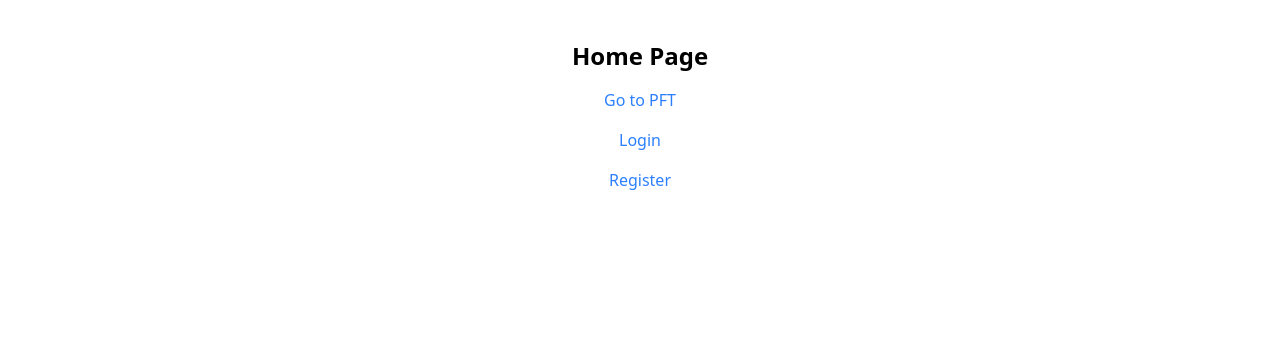
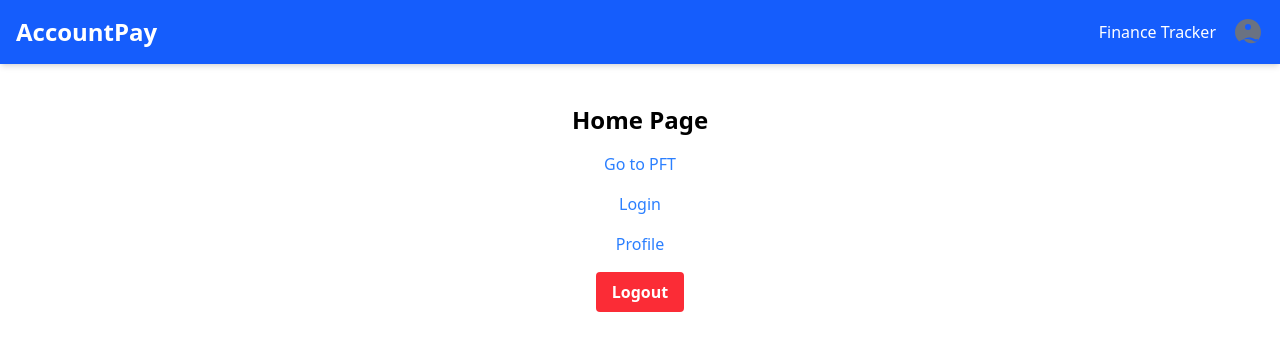
Before and after one commit to MohamedAshik22/accountpay, a React (Vite) app: page / in a window 1280 px wide. Shown: the top 350 px of the page. Built offline with nearby package versions, Linux system fonts and the light colour scheme; no server answers; sample sign-in values are in the browser's storage.

Commit message:
modified login header

```diff
--- a/package.json
+++ b/package.json
@@ -11,7 +11,9 @@
   },
   "dependencies": {
     "@tailwindcss/vite": "^4.1.5",
+    "@types/jwt-decode": "^3.1.0",
     "axios": "^1.9.0",
+    "jwt-decode": "^4.0.0",
     "lucide-react": "^0.507.0",
     "react": "^19.0.0",
     "react-dom": "^19.0.0",
@@ -20,9 +22,9 @@
   },
   "devDependencies": {
     "@eslint/js": "^9.22.0",
+    "@types/node": "^20.11.30",
     "@types/react": "^19.0.10",
     "@types/react-dom": "^19.0.4",
-    "@types/node": "^20.11.30",
     "@vitejs/plugin-react": "^4.3.4",
     "eslint": "^9.22.0",
     "eslint-plugin-react-hooks": "^5.2.0",
--- a/src/App.tsx
+++ b/src/App.tsx
@@ -1,21 +1,36 @@
-import { Routes, Route } from 'react-router-dom';
+import { Routes, Route, useLocation } from 'react-router-dom';
 import Home from './pages/Home';
 import './App.css';
 import IncomeExpense from './pages/PersonalFinanceTracker';
 import LoginPage from './pages/Login';
 import RegisterPage from './pages/Register';
-
+import ProtectedRoute from './components/ProtectedRoute';
+import Profile from './components/Profile';
+import Header from './components/Header';
 
 function App() {
+  const location = useLocation();
+
+  // Routes where header should not be shown
+  const noHeaderRoutes = ['/login', '/register'];
+
   return (
-    <div>
+    <div className="flex flex-col min-h-screen">
+      {!noHeaderRoutes.includes(location.pathname) && <Header />}
+      <main className="flex-grow">
+        <Routes>
+          {/* Public Routes */}
+          <Route path="/login" element={<LoginPage />} />
+          <Route path="/register" element={<RegisterPage />} />
 
-      <Routes>
-        <Route path="/" element={<Home />} />
-        <Route path="/login" element={<LoginPage />} />
-        <Route path="/register" element={<RegisterPage />} />
-        <Route path="/pftracker" element={<IncomeExpense />} />
-      </Routes>
+          {/* Protected Routes */}
+          <Route element={<ProtectedRoute />}>
+            <Route path="/" element={<Home />} />
+            <Route path="/pftracker" element={<IncomeExpense />} />
+            <Route path="/profile" element={<Profile />} />
+          </Route>
+        </Routes>
+      </main>
     </div>
   );
 }
--- /dev/null
+++ b/src/components/Header.tsx
@@ -0,0 +1,108 @@
+import React, { useState, useEffect } from 'react';
+import { Link } from 'react-router-dom';
+import axios from 'axios';
+import {jwtDecode} from 'jwt-decode';
+
+// Default user icon as SVG
+const DefaultUserIcon = () => (
+  <svg
+    xmlns="http://www.w3.org/2000/svg"
+    viewBox="0 0 24 24"
+    fill="currentColor"
+    className="w-8 h-8 text-gray-500"
+  >
+    <path
+      fillRule="evenodd"
+      d="M18.685 19.097A9.723 9.723 0 0021.75 12c0-5.385-4.365-9.75-9.75-9.75S2.25 6.615 2.25 12a9.723 9.723 0 003.065 7.097c1.504-1.055 3.422-1.847 5.685-1.847 2.263 0 4.18.792 5.685 1.847zm-1.435-1.622c-1.264-.794-2.848-1.275-4.25-1.275a6.08 6.08 0 00-4.25 1.275 7.249 7.249 0 005.855 2.919 7.25 7.25 0 005.855-2.919zM12 10.5a2.25 2.25 0 100-4.5 2.25 2.25 0 000 4.5z"
+      clipRule="evenodd"
+    />
+  </svg>
+);
+
+// Define a type for JWT payload
+interface JwtPayload {
+  userId?: string;
+  id?: string;
+  user_id?: string;
+  [key: string]: any;
+}
+
+// Define a type for user profile
+interface UserProfile {
+  image?: string;
+}
+
+const Header: React.FC = () => {
+  const [userImage, setUserImage] = useState<string | null>(null);
+  const apiUrl = import.meta.env.VITE_API_BASE_URL;
+
+  useEffect(() => {
+    const fetchUserProfile = async () => {
+      try {
+        const token = localStorage.getItem('token');
+        if (!token) return;
+
+        // Decode the token to get user ID
+        const decoded = jwtDecode<JwtPayload>(token);
+        const userId = decoded.userId || decoded.id || decoded.user_id;
+
+        if (!userId) return;
+
+        const response = await axios.get<UserProfile>(`${apiUrl}/users/${userId}`, {
+          headers: {
+            'Authorization': `Bearer ${token}`
+          }
+        });
+
+        // Set user image if available
+        if (response.data.image) {
+          setUserImage(response.data.image);
+        }
+      } catch (error) {
+        console.error('Error fetching user profile:', error);
+      }
+    };
+
+    fetchUserProfile();
+  }, [apiUrl]);
+
+  return (
+    <header className="bg-blue-600 text-white p-4 shadow-md">
+      <div className="container mx-auto flex justify-between items-center">
+        {/* App Name / Home Link */}
+        <Link
+          to="/"
+          className="text-2xl font-bold hover:text-blue-200 transition-colors duration-300"
+        >
+          AccountPay
+        </Link>
+
+        {/* Navigation Links */}
+        <nav className="flex items-center space-x-4">
+          <Link
+            to="/pftracker"
+            className="hover:text-blue-200 transition-colors duration-300"
+          >
+            Finance Tracker
+          </Link>
+          <Link
+            to="/profile"
+            className="flex items-center hover:text-blue-200 transition-colors duration-300"
+          >
+            {userImage ? (
+              <img
+                src={userImage}
+                alt="Profile"
+                className="w-8 h-8 rounded-full mr-2"
+              />
+            ) : (
+              <DefaultUserIcon />
+            )}
+          </Link>
+        </nav>
+      </div>
+    </header>
+  );
+};
+
+export default Header;
--- /dev/null
+++ b/src/components/LogOut.tsx
@@ -0,0 +1,25 @@
+import React from 'react';
+import { useNavigate } from 'react-router-dom';
+
+const LogOut: React.FC = () => {
+  const navigate = useNavigate();
+
+  const handleLogout = () => {
+    // Remove the authentication token from localStorage
+    localStorage.removeItem('token');
+
+    // Redirect to login page
+    navigate('/login');
+  };
+
+  return (
+    <button
+      onClick={handleLogout}
+      className="logout-button bg-red-500 hover:bg-red-600 text-white font-bold py-2 px-4 rounded transition-colors duration-300 ease-in-out focus:outline-none focus:ring-2 focus:ring-red-400 focus:ring-opacity-75"
+    >
+      Logout
+    </button>
+  );
+};
+
+export default LogOut;
--- /dev/null
+++ b/src/components/Profile.tsx
@@ -0,0 +1,135 @@
+import React, { useState, useEffect } from 'react';
+import axios from 'axios';
+import { jwtDecode } from 'jwt-decode';
+
+interface JwtPayload {
+  userId: number;
+  id: number;
+  user_id: number;
+}
+
+interface UserProfile {
+  id: string;
+  email: string;
+  phone: string;
+  firstName?: string;
+  lastName?: string;
+  imageUrl?: string;
+}
+
+const apiUrl = import.meta.env.VITE_API_BASE_URL;
+
+const Profile: React.FC = () => {
+  const [profile, setProfile] = useState<UserProfile | null>(null);
+  const [loading, setLoading] = useState<boolean>(true);
+  const [error, setError] = useState<string | null>(null);
+  const [imageError, setImageError] = useState<boolean>(false);
+
+  useEffect(() => {
+    const fetchProfile = async () => {
+      try {
+        const token = localStorage.getItem('token');
+        if (!token) {
+          setError('No token found');
+          setLoading(false);
+          return;
+        }
+
+        const decoded = jwtDecode<JwtPayload>(token);
+        const userId = decoded.userId || decoded.id || decoded.user_id;
+
+        if (!userId) {
+          setError('Invalid user ID');
+          setLoading(false);
+          return;
+        }
+
+        const response = await axios.get(`${apiUrl}/users/${userId}`, {
+          headers: {
+            'Authorization': `Bearer ${token}`
+          },
+          maxContentLength: Infinity,
+          maxBodyLength: Infinity
+        });
+        setProfile(response.data);
+        setLoading(false);
+      } catch (err: any) {
+        if (err.response) {
+          setError(err.response.data.error || 'Failed to fetch profile');
+        } else if (err.request) {
+          setError('No response from server');
+        } else {
+          setError(err.message || 'Error setting up request');
+        }
+        setLoading(false);
+      }
+    };
+
+    fetchProfile();
+  }, []);
+
+  const truncateBase64Image = (base64Image: string, maxLength = 10000) => {
+    if (base64Image && base64Image.length > maxLength) {
+      return base64Image.substring(0, maxLength) + '...';
+    }
+    return base64Image;
+  };
+
+  if (loading) return (
+    <div className="flex justify-center items-center h-full">
+      <div className="animate-spin rounded-full h-10 w-10 border-t-2 border-blue-500"></div>
+    </div>
+  );
+
+  if (error) return (
+    <div className="bg-red-100 border border-red-400 text-red-700 px-4 py-3 rounded relative" role="alert">
+      {error}
+    </div>
+  );
+
+  if (!profile) return (
+    <div className="text-center text-gray-500">No profile data available</div>
+  );
+
+  return (
+    <div className="max-w-md mx-auto bg-white shadow-lg rounded-lg overflow-hidden">
+      <div className="px-6 py-4">
+        {profile.imageUrl && !imageError ? (
+          <img
+            src={truncateBase64Image(profile.imageUrl)}
+            alt={`${profile.firstName || 'User'} profile`}
+            className="w-32 h-32 rounded-full mx-auto object-cover mb-4 border-4 border-blue-500"
+            onError={() => {
+              setImageError(true);
+            }}
+          />
+        ) : (
+          <div className="w-32 h-32 rounded-full mx-auto bg-gray-300 flex items-center justify-center text-gray-600 mb-4">
+            <span className="text-2xl">
+              {profile.firstName ? profile.firstName[0].toUpperCase() : 'U'}
+            </span>
+          </div>
+        )}
+
+        <div className="text-center">
+          <h2 className="text-xl font-semibold text-gray-800 mb-2">
+            {profile.firstName && profile.lastName
+              ? `${profile.firstName} ${profile.lastName}`
+              : 'User Profile'}
+          </h2>
+
+          <div className="text-gray-600 space-y-2">
+            <p>
+              <span className="font-medium">Phone:</span> {profile.phone}
+            </p>
+            <p>
+              <span className="font-medium">Email:</span> {profile.email}
+            </p>
+          </div>
+        </div>
+      </div>
+    </div>
+  );
+};
+
+export default Profile;
--- /dev/null
+++ b/src/components/ProtectedRoute.tsx
@@ -0,0 +1,16 @@
+import React from 'react';
+import { Navigate, Outlet } from 'react-router-dom';
+
+const ProtectedRoute: React.FC = () => {
+  const token = localStorage.getItem('token');
+
+  // If no token exists, redirect to login page
+  if (!token) {
+    return <Navigate to="/login" replace />;
+  }
+
+  // If token exists, render the child routes
+  return <Outlet />;
+};
+
+export default ProtectedRoute;
--- a/src/pages/Home.tsx
+++ b/src/pages/Home.tsx
@@ -1,5 +1,7 @@
 import React from 'react';
 import { Link } from 'react-router-dom';
+import LogOut from '../components/LogOut';
+import Profile from '../components/Profile';
 
 const Home: React.FC = () => {
     return (
@@ -11,9 +13,10 @@ const Home: React.FC = () => {
             <Link to="/login" className="text-blue-500 hover:underline">
                 Login
             </Link>
-            <Link to="/register" className="text-blue-500 hover:underline">
-                Register
+            <Link to="/profile" className="text-blue-500 hover:underline">
+                Profile
             </Link>
+            <LogOut />
         </div>
     );
 };
```
Also changed, not shown: 1 other file (tests, documents, lock files or other folders).
